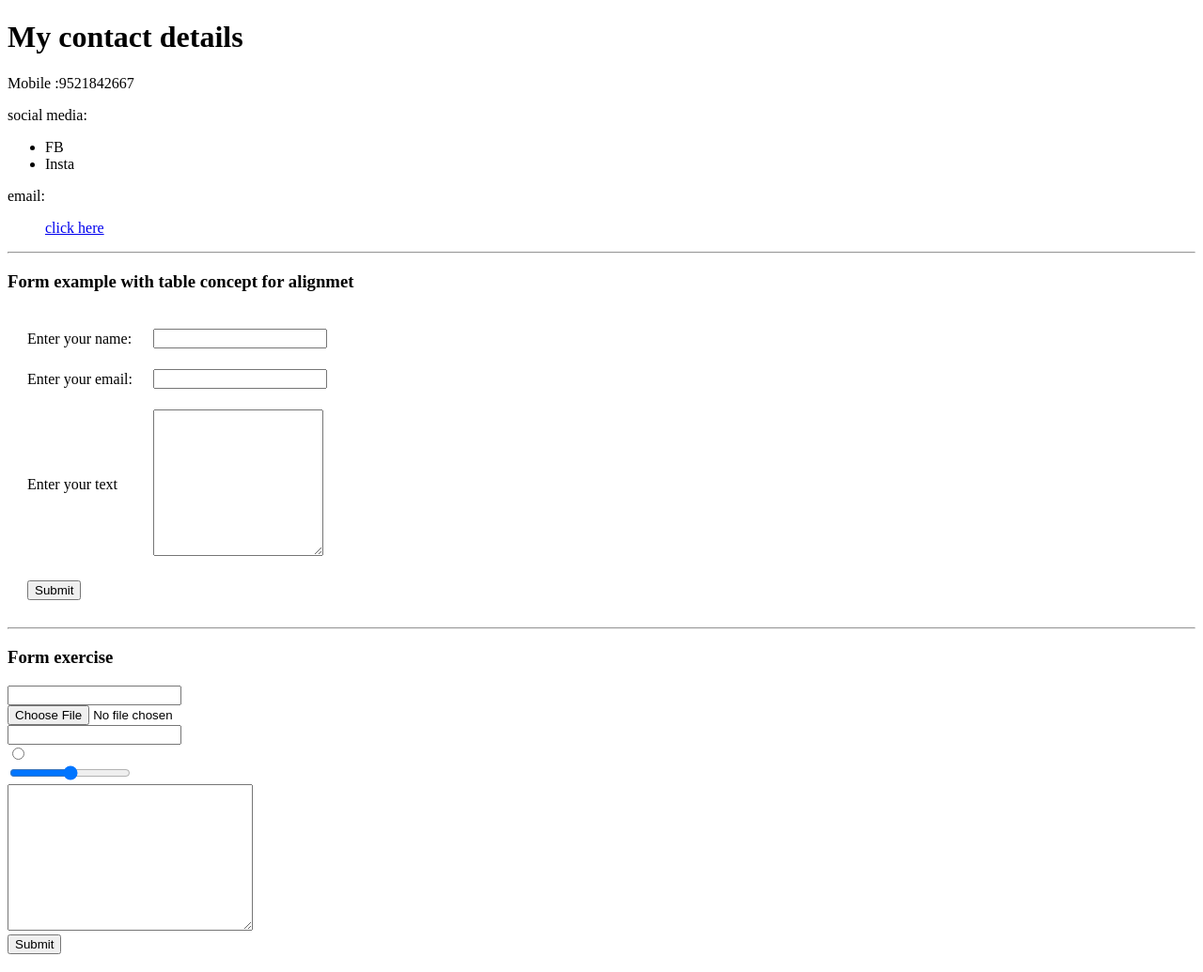
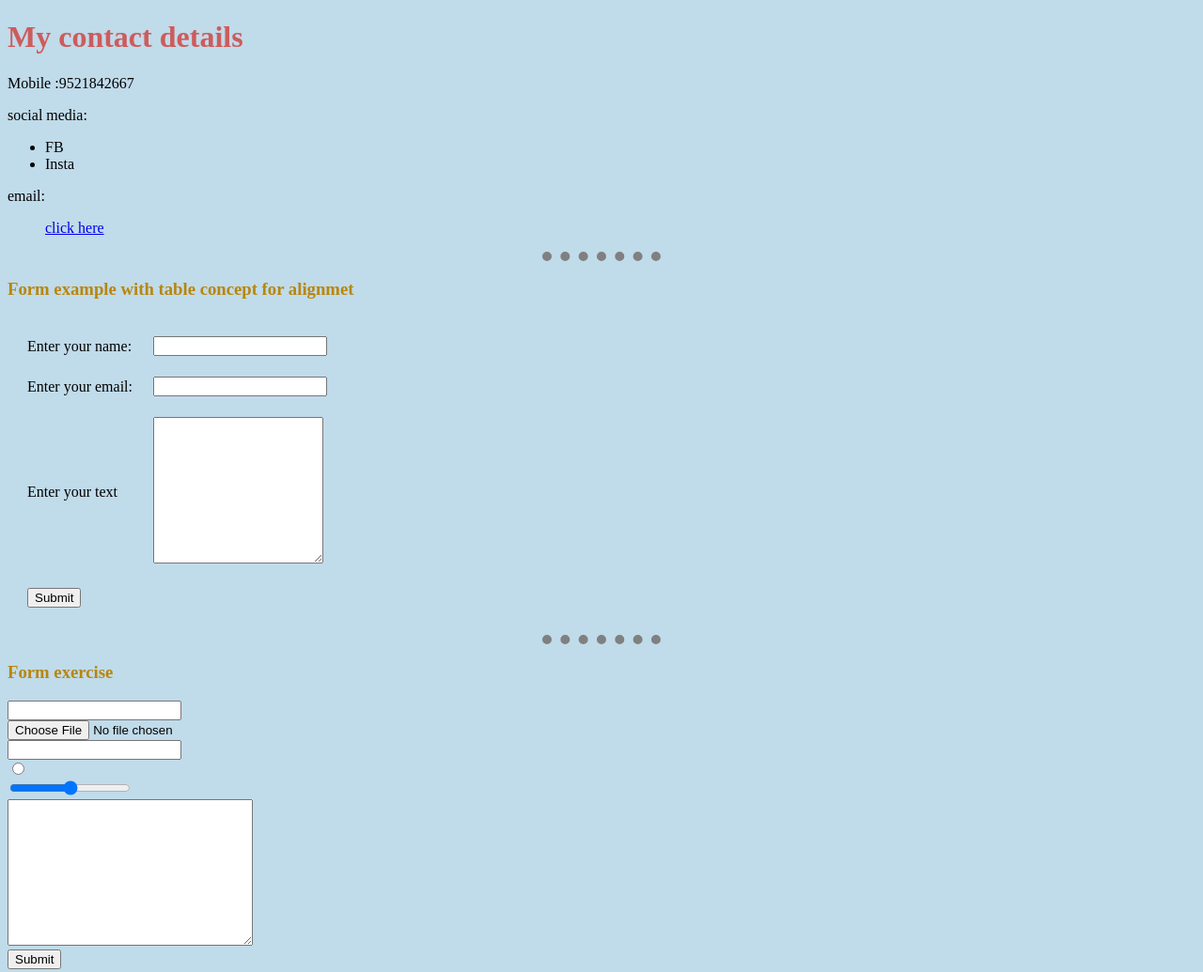
Before and after one commit to prajwal952/basic-cv, a plain HTML site: page contact_me.html in a window 1280 px wide. Shown: the whole page at 94% size. Drawn offline with Linux system fonts and the light colour scheme; files that its build step writes are made by us from their sources.

Commit message:
after adding css
after adding css

```diff
--- a/contact_me.html
+++ b/contact_me.html
@@ -5,6 +5,7 @@
     <meta http-equiv="X-UA-Compatible" content="IE=edge">
     <meta name="viewport" content="width=device-width, initial-scale=1.0">
     <title>Contact</title>
+    <link rel="stylesheet" href="css/styles.css">
 </head>
 <body>
     <h1>My contact details</h1>
--- /dev/null
+++ b/styles.css
@@ -0,0 +1,19 @@
+hr{
+    border-style: dotted none none none;
+    /* border-top-style: dotted;  */
+    border-color: grey;
+    border-width: 10px;
+    width: 10%;
+    background-color: #C0DBEA;
+}
+
+body{
+    background-color: #C0DBEA;
+}
+
+h1{
+    color:indianred;
+}
+h3{
+    color:darkgoldenrod;
+}
```
Also changed, not shown: index.html (+2 -11 lines).
